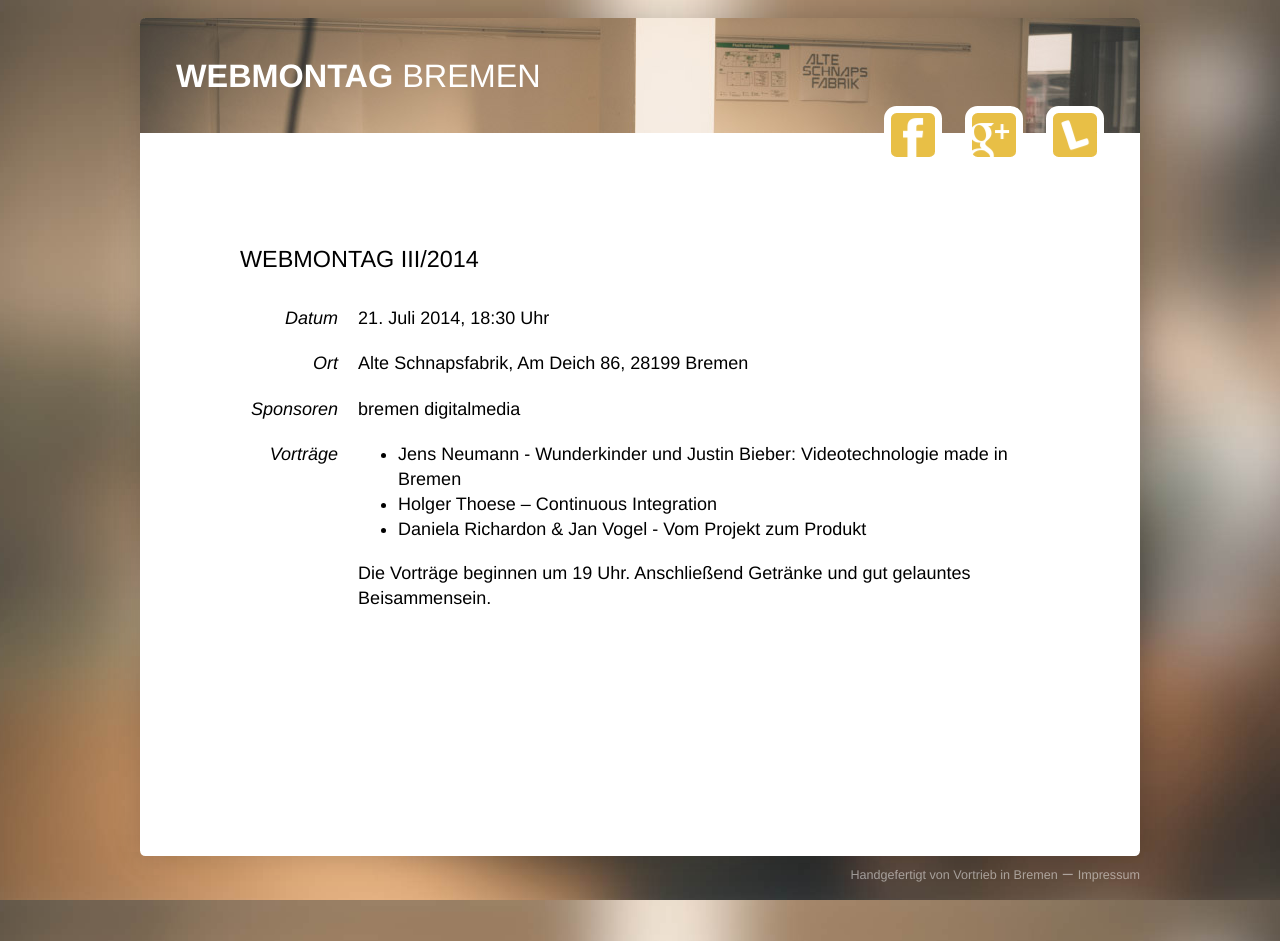
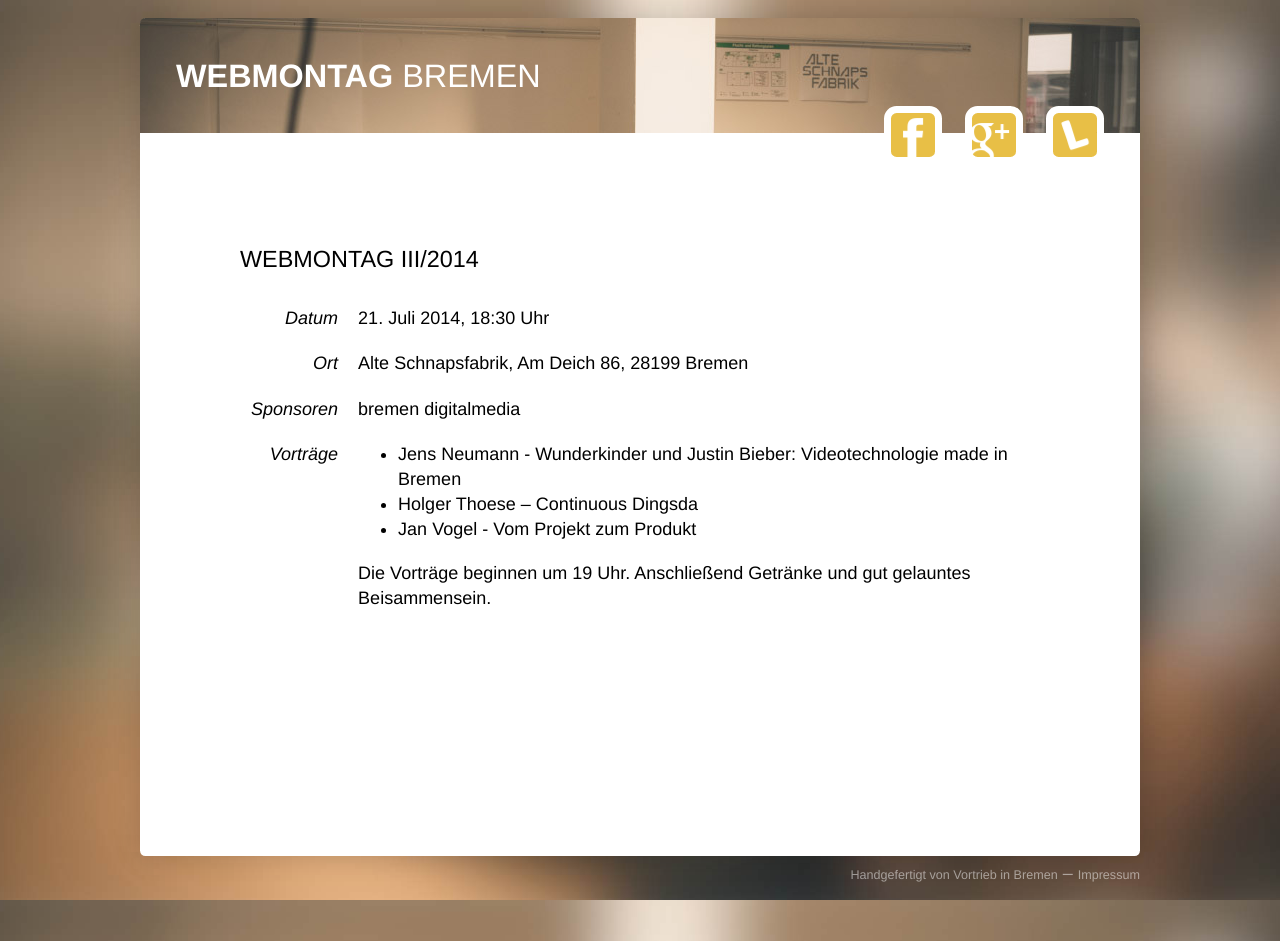
Before and after one commit to dantz/wmhb, a Jekyll site: the page built from _posts/2014-07-21-3.markdown, in a window 1280 px wide. Built offline with Jekyll 4.4.1, drawn with Linux system fonts in a browser that asks for light colours; Markdown is read by kramdown in place of the engine named in the settings.

Commit message:
fixed talks

```diff
--- a/_posts/2014-07-21-3.markdown
+++ b/_posts/2014-07-21-3.markdown
@@ -11,7 +11,7 @@ sponsors: bremen digitalmedia
 ---
 
 * Jens Neumann - Wunderkinder und Justin Bieber: Videotechnologie made in Bremen
-* Holger Thoese – Continuous Integration
-* Daniela Richardon & Jan Vogel - Vom Projekt zum Produkt
+* Holger Thoese – Continuous Dingsda
+* Jan Vogel - Vom Projekt zum Produkt
 
 Die Vorträge beginnen um 19 Uhr. Anschließend Getränke und gut gelauntes Beisammensein.
```
